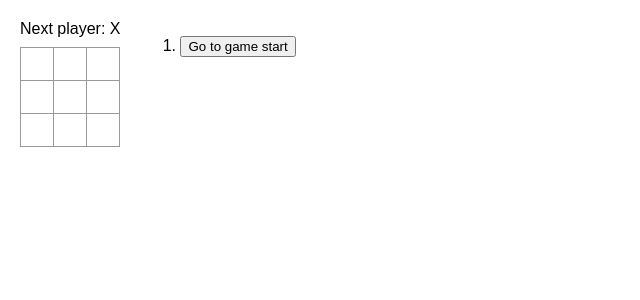
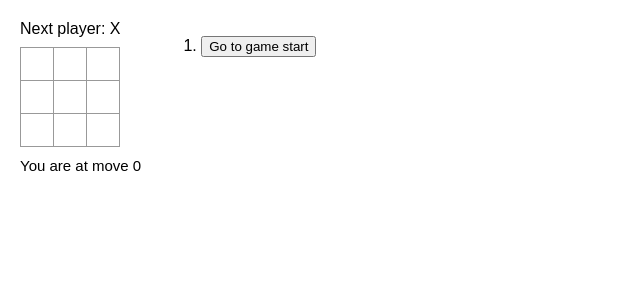
Before and after one commit to JamesGabby/naughts-template, a React (Create React App) app in the folder src/: page / in a window 1280 px wide. Shown: the top 300 px of the page, without its empty margins (0-640 px from the left). Built offline with nearby package versions, Linux system fonts and the light colour scheme.

Commit message:
add move indicator

```diff
--- a/src/App.js
+++ b/src/App.js
@@ -8,14 +8,14 @@ const Square = ({ value, onSquareClick }) => {
     )
 }
 
-function Board({ xIsNext, squares, onPlay, squareValues }) {
+function Board({ xIsNext, squares, onPlay, squareValues, move }) {
     const handleClick = (i) => {
         if (squares[i] || calculateWinner(squares)) {
             return
         }
         const nextSquares = squares.slice()
         nextSquares[i] = xIsNext ? 'X' : 'O'
-        onPlay(nextSquares);
+        onPlay(nextSquares)
     }
 
     const calculateWinner = (squares) => {
@@ -68,12 +68,12 @@ function Board({ xIsNext, squares, onPlay, squareValues }) {
                 <Square value={squares[7]} onSquareClick={() => handleClick(7)} />
                 <Square value={squares[8]} onSquareClick={() => handleClick(8)} />
             </div>
+            <div className='move'>You are at move {move}</div>
         </div>
     )
 }
 
 export default function Game() {
-
     const [history, setHistory] = useState([Array(9).fill(null)])
     const [currentMove, setCurrentMove] = useState(0)
     const xIsNext = currentMove % 2 === 0
@@ -110,7 +110,13 @@ export default function Game() {
     return (
         <div className="game">
             <div className="game-board">
-                <Board xIsNext={xIsNext} squares={currentSquares} onPlay={handlePlay} squareValues={squareValues.length} />
+                <Board
+                    xIsNext={xIsNext}
+                    squares={currentSquares}
+                    onPlay={handlePlay}
+                    squareValues={squareValues.length}
+                    move={currentMove}
+                />
             </div>
             <div className="game-info">
                 <ol>{moves}</ol>
--- a/src/styles.css
+++ b/src/styles.css
@@ -85,6 +85,11 @@ button {
   margin-bottom: 10px;
 }
 
+.move {
+  margin-top: 10px;
+  font-size: 15px;
+}
+
 .game {
   display: flex;
   flex-direction: row;
```
